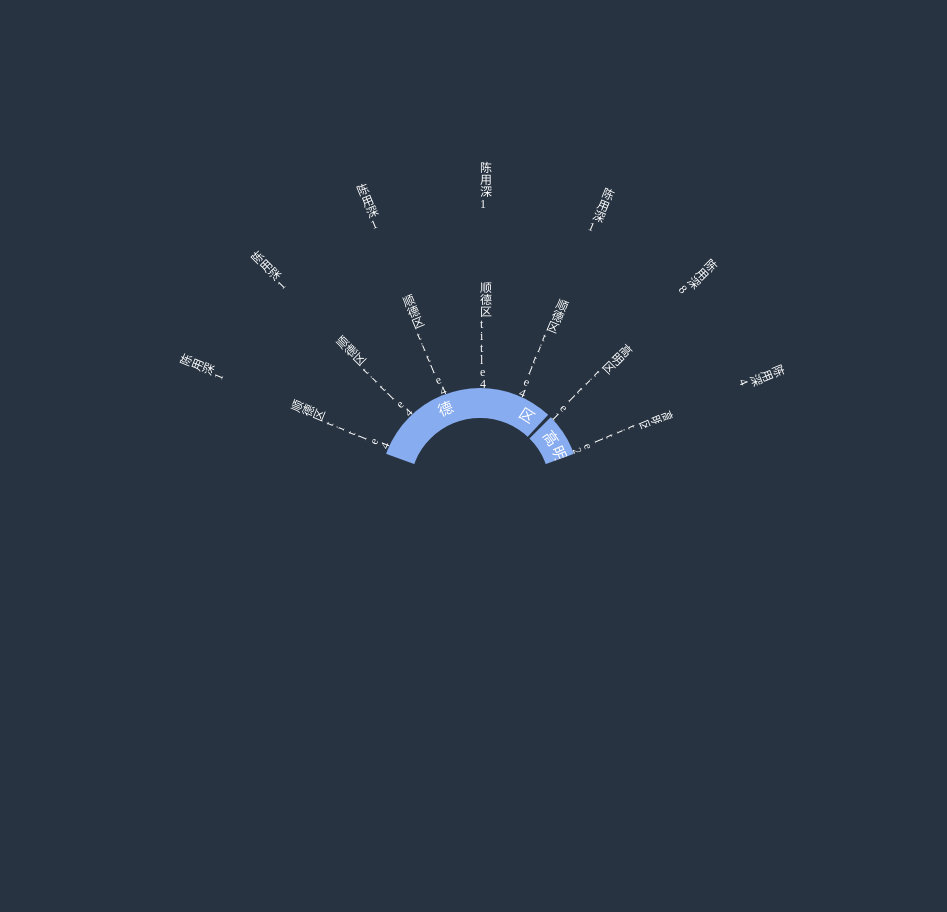
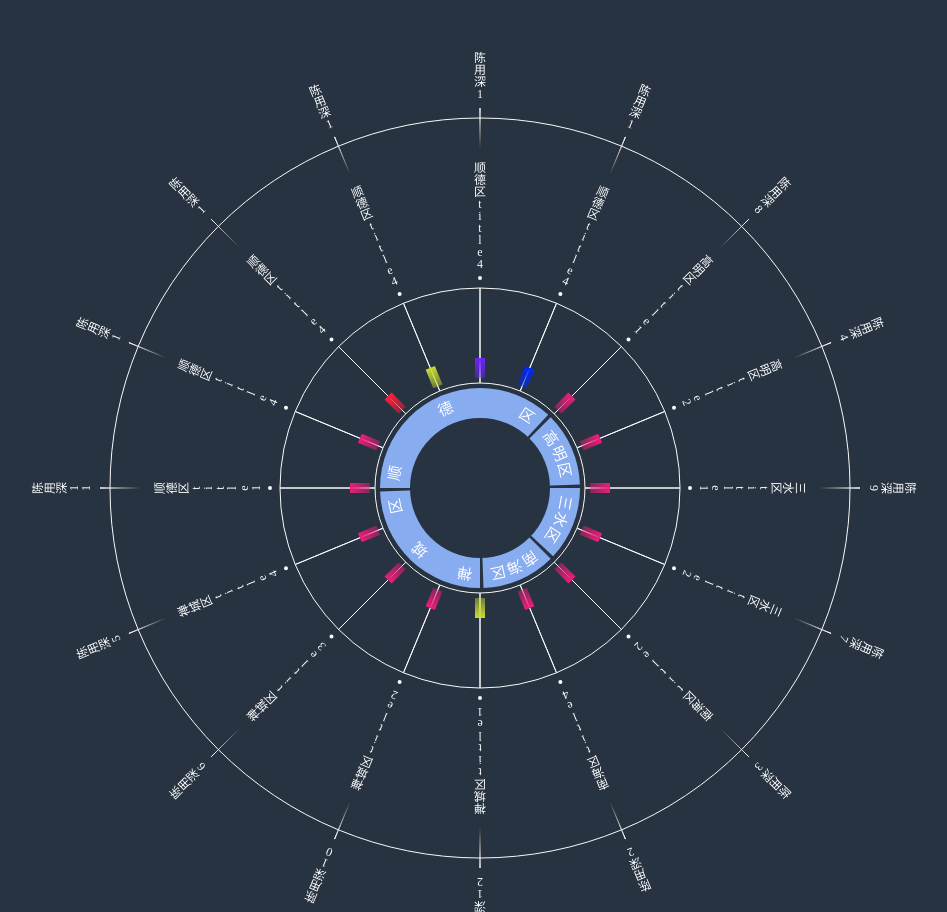
Before and after one commit to hundren/canvasTable, a plain HTML site: page index3.html in a window 1280 px wide. Shown: the top 912 px of the page, without its empty margins (8-955 px from the left). Drawn offline with Linux system fonts and the light colour scheme.

Commit message:
加上 周 渲染

```diff
--- a/common.js
+++ b/common.js
@@ -6,25 +6,41 @@
 function changeDeToXy(radius,radian){
     var _x = Math.round(radius * Math.cos(radian));
     var _y = Math.round(radius * Math.sin(radian));
-    return {x:_x,y:_y}
+    var xyArr = [_x,_y];
+    return JSON.stringify(xyArr);
 }
 //圆
-function ites(a,b,r,color){
+function ites(x,y,a,b,r,color){
     ctx.beginPath();
     ctx.moveTo(0,0);
-    ctx.arc(0,0,r,rads(a),rads(b),false);
+    ctx.arc(x,y,r,rads(a),rads(b),false);
     ctx.closePath();
     ctx.fillStyle = color;
     ctx.fill();
 }
+// 圆不填充
+function itesOutLine(a,b,r,color){
+    ctx.beginPath();
+    ctx.arc(0,0,r,0,2*Math.PI);
+    ctx.strokeStyle = color;
+
+    ctx.stroke();
+}
   //线
-  function line(a,b,c,d){
+  function line(a,b,c,d,color,lineWidth){
     ctx.beginPath();
     ctx.moveTo(a,b);
     ctx.lineTo(c,d);
-    ctx.strokeStyle=bgColor;
+    if(typeof color == 'object'){
+        var gradient=ctx.createLinearGradient(a,b,c,d);
+        gradient.addColorStop("0",color[0]);
+        gradient.addColorStop("1",color[1]);
+        ctx.strokeStyle = gradient;
+    }else{
+        ctx.strokeStyle = color;
+    }
     ctx.closePath();
-    ctx.lineWidth =10;
+    ctx.lineWidth = lineWidth;
     ctx.stroke();
 }
 // 遮盖扇形
@@ -69,11 +85,13 @@ function drawCircularText(s,string, startAngle, endAngle ,lv){
 //            ctx.strokeText(character, 0, 0);
         angle -= angleDecrement;
         index++;
+        ctx.closePath();
         ctx.restore();
     }
     ctx.restore();
 }
-function drawVerticalText(string,angle,radius){
+
+function drawVerticalText(string,angle,radius,type){
     var rev_str = string.split("").reverse().join("");
     var fontSize = 12,
     index = 0,
@@ -81,6 +99,7 @@ function drawVerticalText(string,angle,radius){
     ctx.save();
     ctx.fillStyle = 'white';
     ctx.font = fontSize + 'px 微软雅黑';
+    ctx.textAlign = 'center';
     while (index < rev_str.length) {
         character = rev_str.charAt(index);
         ctx.save();
@@ -92,10 +111,42 @@ function drawVerticalText(string,angle,radius){
         // console.log('text_x',text_x,'text_y',text_y);
         ctx.fillText(character, 0, 0);
         index++;
+        ctx.closePath();
         ctx.restore();
     }
     ctx.restore();
 }
+
+function drawLine(angle,radius,lineLong,lineColor,type){
+    ctx.save();
+    var startX = Math.cos(angle) * radius;
+    var startY = Math.sin(angle) * radius;
+    var endX = Math.cos(angle) * (radius-lineLong);
+    var emdY = Math.sin(angle) * (radius-lineLong);
+    line(startX,startY,endX,emdY,lineColor,1,type)
+    ctx.restore();
+}
+
+function drawWeekLine(angle,radius,cat,time1,time2,time3,transTitleTypeColor){
+    ctx.save();
+    // todo增加根据时间判断linlong初始值分析
+    var linelong = 30;
+    var startX = Math.cos(angle) * (radius + 10);
+    var startY = Math.sin(angle) * (radius + 10);
+    var endX = Math.cos(angle) * (radius+30);
+    var emdY = Math.sin(angle) * (radius+30);
+    line(startX,startY,endX,emdY,[getCateColor(cat,transTitleTypeColor)+'70',getCateColor(cat,transTitleTypeColor)],10)
+    ctx.restore();
+}
+
+function drawTitlePoint(angle,radius){
+    ctx.save();
+    var startX = Math.cos(angle) * radius;
+    var startY = Math.sin(angle) * radius;
+    ites(startX,startY,0,360,2,'#fff');
+    ctx.restore();
+}
+
 function setPoint(_arr){
 	// 计算平均角度 [ 360度 ÷ 个数 ]
 	var each_degree = 360/_arr.length;
@@ -108,44 +159,14 @@ function setPoint(_arr){
 	}
 	return arr;
 }
-// 记录重复的元素以及出现的次数
-function getAreaDe(_arr){
-    var _res = []; //
-    var arrLength = _arr.length;
-    var singleDe = 360 / arrLength;
-    _arr.sort();
-    for (var i = 0; i < _arr.length;) {
-        var count = 0;
-        for (var j = i; j < _arr.length; j++) {
-            if (_arr[i] == _arr[j]) {
-                count++;
-            }
+
+
+var getCateColor = function(category,transTitleTypeColor) {
+    var color = "#fff";
+    transTitleTypeColor.forEach(function(e){
+        if(e.type == category){
+            color = e.color;
         }
-        _res.push([_arr[i], count]);
-        i += count;
-    }
-    //_res 二维数维中保存了 值和值的重复数
-    var _newArr = [];
-    var eachDe = [0];
-    for (var i = 0; i < _res.length; i++) {
-        var lastDe = eachDe[eachDe.length-1]+singleDe*_res[i][1];
-        eachDe.push(eachDe[eachDe.length-1]+singleDe*_res[i][1]);
-        _newArr.push({"area":_res[i][0],"start":eachDe[eachDe.length-2],"end":eachDe[eachDe.length-1]-2});
-        eachDe.push(lastDe);
-    }
-    return _newArr
-}
-
-// 数组对象排序
-var compare = function (prop) {
-    return function (obj1, obj2) {
-        var val1 = obj1[prop];
-        var val2 = obj2[prop];if (val1 < val2) {
-            return -1;
-        } else if (val1 > val2) {
-            return 1;
-        } else {
-            return 0;
-        }
-    }
-}
+    });
+    return color;
+};
--- a/control.js
+++ b/control.js
@@ -51,6 +51,7 @@ function rotateCan(angle){
     ctx.clearRect(-circleCenter.x,-circleCenter.y,canvas.width,canvas.height);
     ctx.rotate(rads(angle));
     angleSum += angle;
-    draw();
-    coverCircle(angleSum);
+    draw(angleSum);
+    // coverCircle(angleSum);
+
 }
--- /dev/null
+++ b/dataFiliter.js
@@ -0,0 +1,61 @@
+// 记录重复的元素以及出现的次数
+function getDoubleArr(){
+    this.getNewArr = function(_arr){
+        var _res = []; //
+        _arr.sort();
+        for (var i = 0; i < _arr.length;) {
+            var count = 0;
+            for (var j = i; j < _arr.length; j++) {
+                if (_arr[i] == _arr[j]) {
+                    count++;
+                }
+            }
+            _res.push([_arr[i], count]);
+            i += count;
+        }
+        return _res;
+    }
+
+}
+
+getDoubleArr.prototype.getAreaDe = function(_arr){
+    var _res = this.getNewArr(_arr); //
+    var arrLength = _arr.length;
+    var singleDe = 360 / arrLength;
+
+    //_res 二维数维中保存了 值和值的重复数
+    var _newArr = [];
+    var eachDe = [0];
+    for (var i = 0; i < _res.length; i++) {
+        var lastDe = eachDe[eachDe.length-1] + singleDe*_res[i][1];
+        eachDe.push(eachDe[eachDe.length-1] + singleDe*_res[i][1]);
+        _newArr.push({"area":_res[i][0],"start":eachDe[eachDe.length-2],"end":eachDe[eachDe.length-1]-2});
+        eachDe.push(lastDe);
+    }
+    return _newArr
+}
+// 获取颜色
+getDoubleArr.prototype.getTypeColor = function(_arr){
+    var _res = this.getNewArr(_arr); //
+    var catColorArr = ["#0028ff","#ed1e79","#6f24ff","#ff1e3c","#c8dc32","#00c8ff",'#ff6a7f','#00607a','#ffbdf6','#d4527f'];
+    //_res 二维数维中保存了 值和值的重复数
+    var _newArr = [];
+    for (var i = 0; i < _res.length; i++) {
+        _newArr.push({"type":_res[i][0],"color":catColorArr[i]});
+    }
+    return _newArr
+}
+
+// 数组对象排序
+var compare = function (prop) {
+    return function (obj1, obj2) {
+        var val1 = obj1[prop];
+        var val2 = obj2[prop];if (val1 < val2) {
+            return -1;
+        } else if (val1 > val2) {
+            return 1;
+        } else {
+            return 0;
+        }
+    }
+}
--- a/index3.html
+++ b/index3.html
@@ -23,6 +23,7 @@
     var circleCenter = {x:480,y:480};
 </script>
 <script src="common.js"></script>
+<script src="dataFiliter.js"></script>
 <script>
 // 模拟数据
 var mok_data = [
@@ -30,7 +31,7 @@ var mok_data = [
         "信访来源": "市信访局",
         "返回日期": "2013-04-28",
         "信访人": "陈用深12",
-        "信访类型": "城镇拆迁",
+        "信访类型": "房产类",
         "受理日期": "2013-03-27",
         "信访区域": "禅城区",
         "信访标题": "禅城区title1",
@@ -197,7 +198,7 @@ var mok_data = [
 		"信访来源": "市信访局",
 		"返回日期": "2013-04-28",
 		"信访人": "陈用深1",
-		"信访类型": "城镇拆迁",
+		"信访类型": "建筑类",
 		"受理日期": "2013-03-27",
 		"信访区域": "顺德区",
 		"信访标题": "顺德区title4",
@@ -211,7 +212,7 @@ var mok_data = [
 		"信访来源": "市信访局",
 		"返回日期": "2013-04-28",
 		"信访人": "陈用深1",
-		"信访类型": "城镇拆迁",
+		"信访类型": "房产类",
 		"受理日期": "2013-03-27",
 		"信访区域": "顺德区",
 		"信访标题": "顺德区title4",
@@ -225,7 +226,7 @@ var mok_data = [
 		"信访来源": "市信访局",
 		"返回日期": "2013-04-28",
 		"信访人": "陈用深1",
-		"信访类型": "城镇拆迁",
+		"信访类型": "工程招投标类",
 		"受理日期": "2013-03-27",
 		"信访区域": "顺德区",
 		"信访标题": "顺德区title4",
@@ -239,7 +240,7 @@ var mok_data = [
 		"信访来源": "市信访局",
 		"返回日期": "2013-04-28",
 		"信访人": "陈用深1",
-		"信访类型": "城镇拆迁",
+		"信访类型": "人民防空工程类",
 		"受理日期": "2013-03-27",
 		"信访区域": "顺德区",
 		"信访标题": "顺德区title4",
@@ -252,42 +253,62 @@ var mok_data = [
 ];
 // 数据整理
 // 合并重复地区和个数
-var areaCountArr = [];
+var areaCountArr = [],titleTypeArr = [];
 mok_data.forEach(function(e,i){
-    areaCountArr.push(e.信访区域);
+	areaCountArr.push(e.信访区域);
+	titleTypeArr.push(e.信访类型);
 })
-var transAreaCount = getAreaDe(areaCountArr);
+var getCount = new getDoubleArr();
+var transAreaCount = getCount.getAreaDe(areaCountArr);
 
 var newSortData = mok_data.sort(compare("信访区域"));
+// 数据分类归类
+var transTitleTypeColor = getCount.getTypeColor(titleTypeArr);
+console.log('transTitleTypeCount',transTitleTypeColor);
 
 // -------------------------------------------------------
 var canvas = document.getElementById('canvas');
 var r_area = 100,r_width=30;
-var r_title = 100;
-var r_man = 280;
+var r_title = 200;
+var r_man = 380;
+var r_week = 280;
 var bgColor =  '#273341';
+var lineColor = '#f9f9f9';
 var ctx = canvas.getContext('2d');
 if (canvas.getContext){
 	// 先根据数据比例绘制扇形占比
-	function draw(){
+	function draw(angleSum){
 		transAreaCount.forEach(function(e){
-          ites(e.start,e.end,r_area,'#88acf0');
+          ites(0,0,e.start,e.end,r_area,'#88acf0');
           drawCircularText(r_area,e.area,rads(e.start+10),rads(e.end-10),'center');
 		})
 		//内覆盖扇形背景圆2
-		ites(0,360,r_area - r_width,bgColor);
+		ites(0,0,0,360,r_area - r_width,bgColor);
 
 		// 绘制上方文字
 		var verticalDeArr = setPoint(newSortData);
 		newSortData.forEach(function(e,i){
-			drawVerticalText(e.信访标题,rads(verticalDeArr[i]),r_title);
-			drawVerticalText(e.信访人,rads(verticalDeArr[i]),r_man);
+			drawVerticalText(e.信访标题,rads(verticalDeArr[i]),r_title+20,'title');
+			drawVerticalText(e.信访人,rads(verticalDeArr[i]),r_man+10,'man');
+			drawLine(rads(verticalDeArr[i]),r_man,40,['#fff','#333']);
+			drawTitlePoint(rads(verticalDeArr[i]),r_title+10);
+			// 周的基线
+			drawLine(rads(verticalDeArr[i]),r_title,r_title-r_area-5,lineColor);
+			// 渲染各周的长度
+			drawWeekLine(rads(verticalDeArr[i]),r_area,e.信访类型,e.返回日期,e.受理日期,e.登记时间,transTitleTypeColor);
+			newSortData[i].coordinate = changeDeToXy(r_area,rads(verticalDeArr[i]-angleSum));
 		})
-
+		itesOutLine(0,360,r_man-10,lineColor);
+		// 周的2条线
+		itesOutLine(0,360,r_area+5,lineColor);
+		itesOutLine(0,360,r_title,lineColor);
 	}
 	ctx.translate(circleCenter.x,circleCenter.y);
-	draw();
-	coverCircle(0);
+	draw(0);
+
+	// 渲染颜色
+	console.log('color',getCateColor('人民防空工程类',transTitleTypeColor));
+	// coverCircle(0);
 }
 </script>
 <script src="control.js"></script>
```
